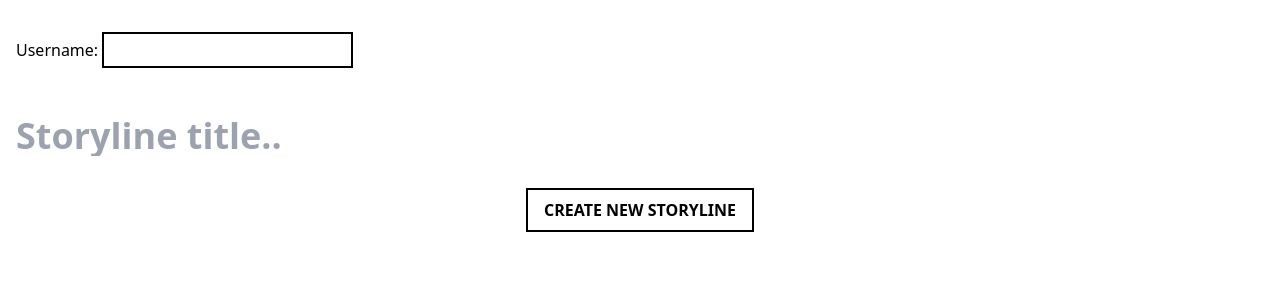
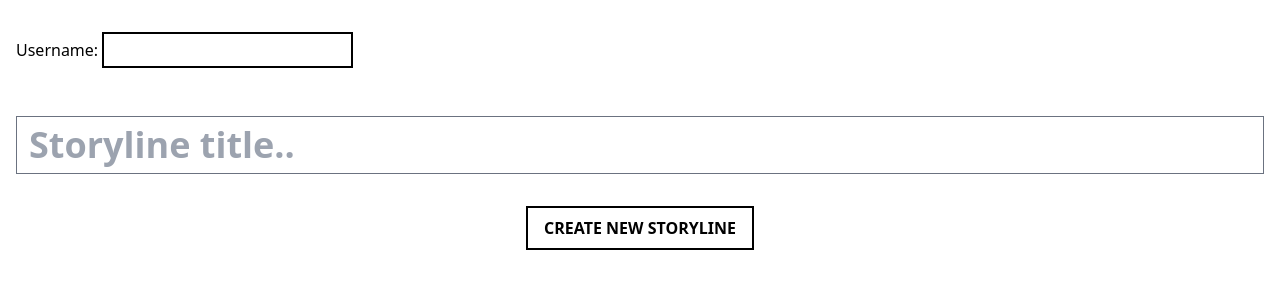
Before and after one commit to monteiroF14/storytelling, a SvelteKit app in the folder packages/interface/: page / in a window 1280 px wide. Shown: the top 300 px of the page. Built offline with nearby package versions, Linux system fonts and the light colour scheme.

Commit message:
style: add flowbite

```diff
--- a/packages/interface/package.json
+++ b/packages/interface/package.json
@@ -21,7 +21,9 @@
 		"autoprefixer": "^10.4.20",
 		"axios": "^1.7.7",
 		"eslint-plugin-svelte": "^2.44.1",
+		"flowbite": "^2.5.2",
 		"flowbite-svelte": "^0.46.22",
+		"flowbite-svelte-icons": "^1.6.1",
 		"globals": "^15.9.0",
 		"postcss": "^8.4.47",
 		"svelte": "^4.2.19",
--- a/packages/interface/src/app.css
+++ b/packages/interface/src/app.css
@@ -1,5 +1,6 @@
 @import url("https://fonts.googleapis.com/css2?family=Montserrat:ital,wght@0,100..900;1,100..900&display=swap");
 @import url("https://fonts.googleapis.com/css2?family=Inter:wght@100..900&display=swap");
+@import "flowbite";
 
 @tailwind base;
 @tailwind components;
```
